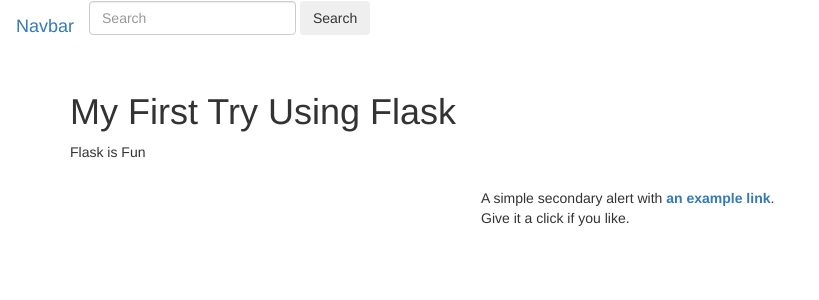
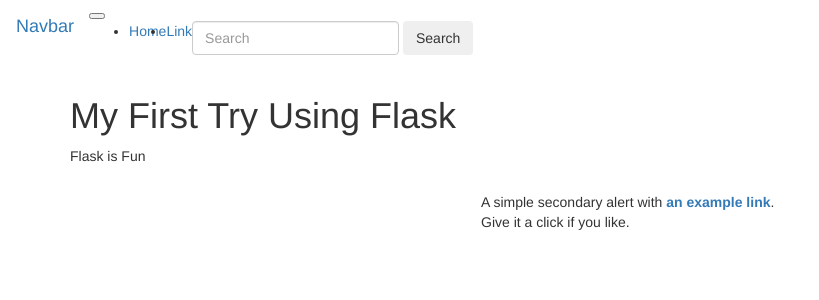
Before and after one commit to 454400098/CRIME_RATE_WEB_APP, a Flask app: page / in a window 1280 px wide. Shown: the top 300 px of the page, without its empty margins (0-819 px from the left). Run offline with Flask 2, Linux system fonts and the light colour scheme; some libraries are stand-ins or nearby versions.

Commit message:
redirect

```diff
--- a/templates/base.html
+++ b/templates/base.html
@@ -8,12 +8,28 @@
 
 <!-- for nav bar -->
 {% block navbar %}
-<nav class="navbar navbar-light bg-light">
-  <a class="navbar-brand">Navbar</a>
-  <form class="form-inline ">
-    <input class="form-control mr-sm-2" type="search" placeholder="Search" aria-label="Search">
-    <button class="btn btn-outline-success my-2 my-sm-0" type="submit">Search</button>
-  </form>
+<nav class="navbar navbar-expand-lg navbar-light bg-light">
+  <a class="navbar-brand" href="#">Navbar</a>
+  <button class="navbar-toggler" type="button" data-toggle="collapse" data-target="#navbarSupportedContent" aria-controls="navbarSupportedContent" aria-expanded="false" aria-label="Toggle navigation">
+    <span class="navbar-toggler-icon"></span>
+  </button>
+
+  <div class="collapse navbar-collapse" id="navbarSupportedContent">
+    <ul class="navbar-nav mr-auto">
+      <li class="nav-item active">
+        <a class="nav-link" href="/">Home <span class="sr-only">(current)</span></a>
+      </li>
+      <li class="nav-item">
+        <a class="nav-link" href="/about">Link</a>
+      </li>
+
+
+    </ul>
+    <form class="form-inline my-2 my-lg-0">
+      <input class="form-control mr-sm-2" type="search" placeholder="Search" aria-label="Search">
+      <button class="btn btn-outline-success my-2 my-sm-0" type="submit">Search</button>
+    </form>
+  </div>
 </nav>
 {% endblock %}
 
```
